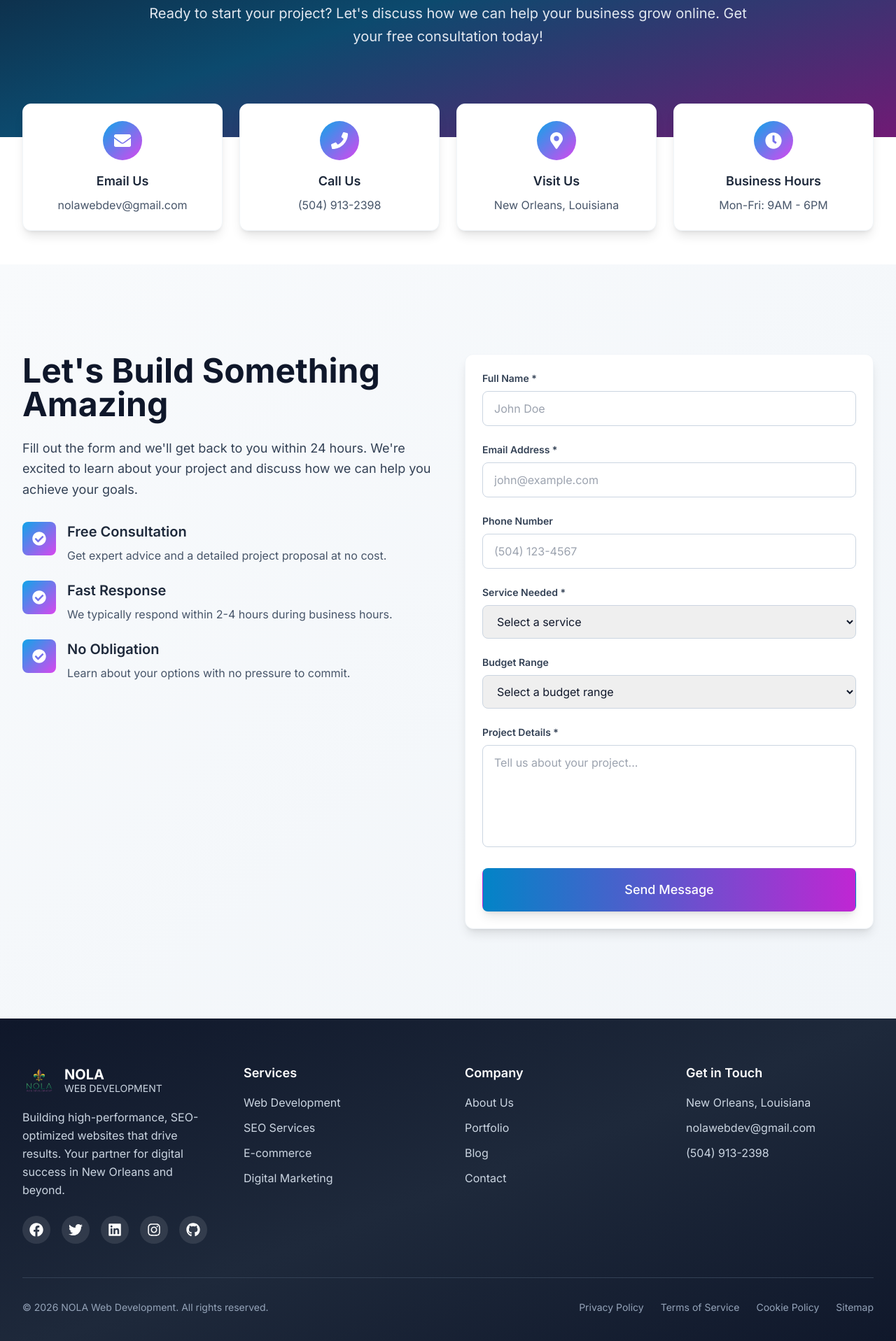
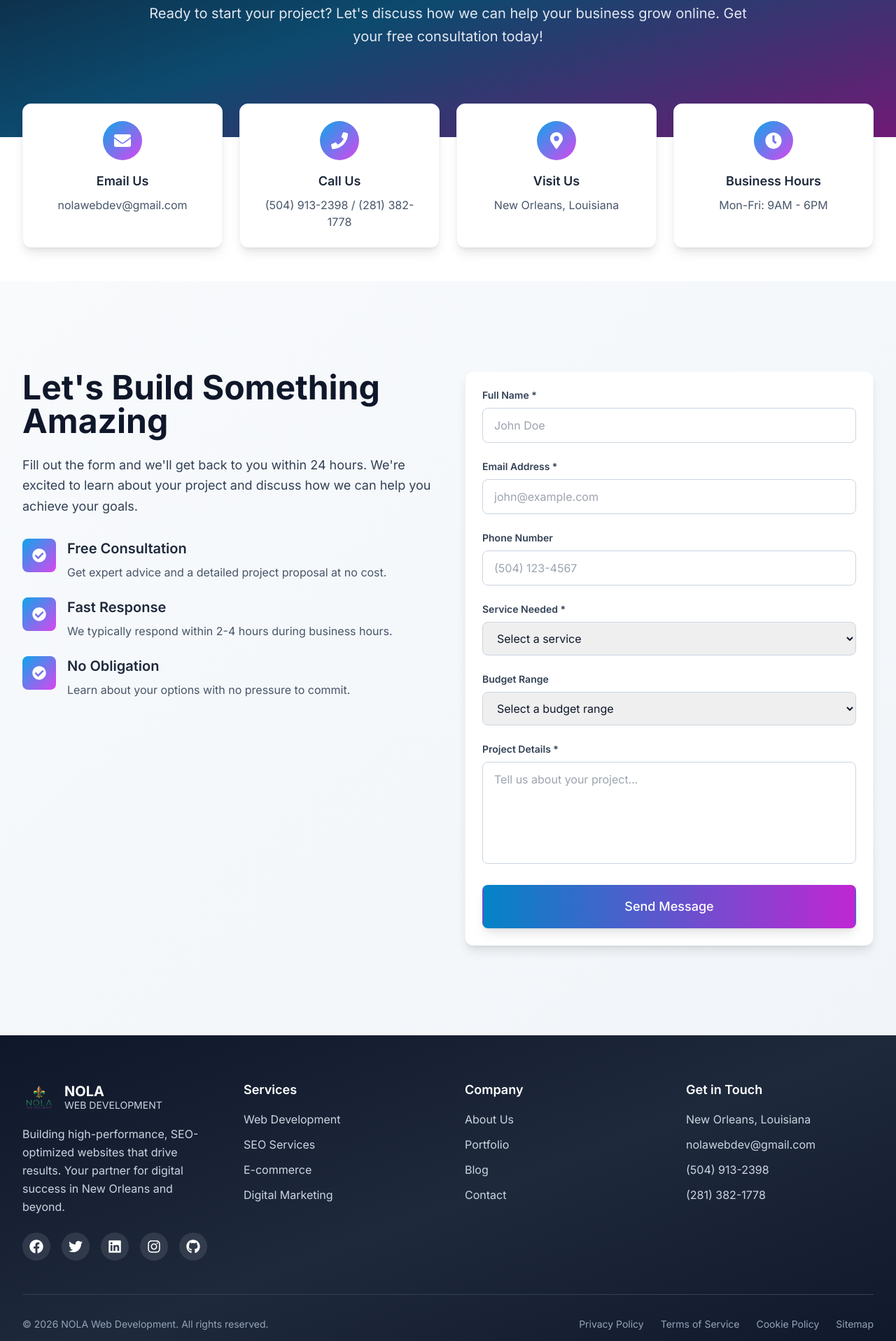
Before and after one commit to JonathanMartinez12/NOLA-Web-Development-, a Next.js app: page /contact in a window 1280 px wide. Shown: the part 289-2206 px from the top of the page at 70% size. Built offline with nearby package versions, Linux system fonts and the light colour scheme.

Commit message:
Add both phone numbers to contact sections
- Footer now displays both (504) 913-2398 and (281) 382-1778
- Contact page shows both numbers in the Call Us card

https://claude.ai/code/session_01Lgmjx4iQYcVNdZcjyqtzuK

```diff
--- a/app/contact/page.tsx
+++ b/app/contact/page.tsx
@@ -22,7 +22,7 @@ const contactInfo = [
   {
     icon: FaPhone,
     title: 'Call Us',
-    details: '(504) 913-2398',
+    details: '(504) 913-2398 / (281) 382-1778',
     link: 'tel:+15049132398',
   },
   {
--- a/components/Footer.tsx
+++ b/components/Footer.tsx
@@ -158,6 +158,14 @@ export default function Footer() {
                   (504) 913-2398
                 </a>
               </li>
+              <li>
+                <a
+                  href="tel:+12813821778"
+                  className="hover:text-white transition-colors duration-200"
+                >
+                  (281) 382-1778
+                </a>
+              </li>
             </ul>
           </motion.div>
         </div>
```
